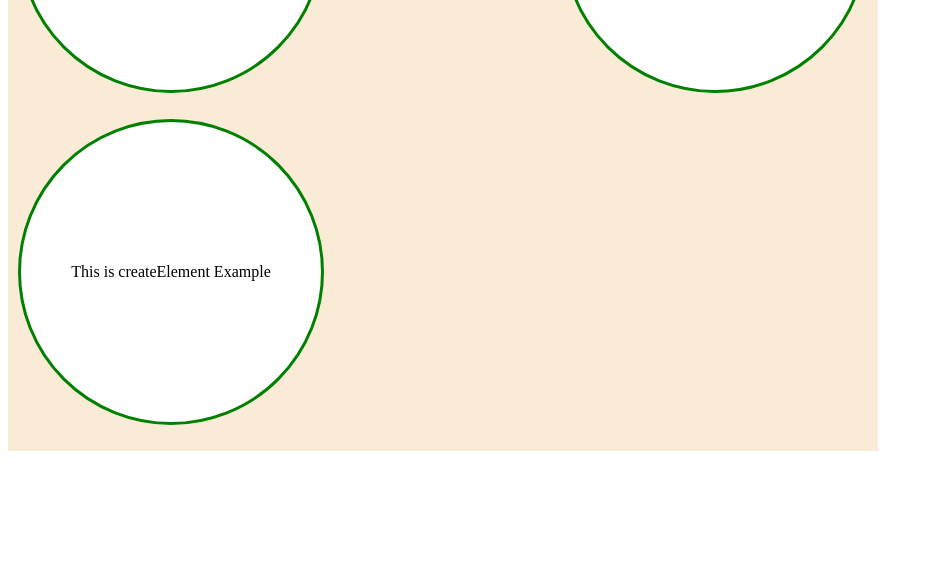
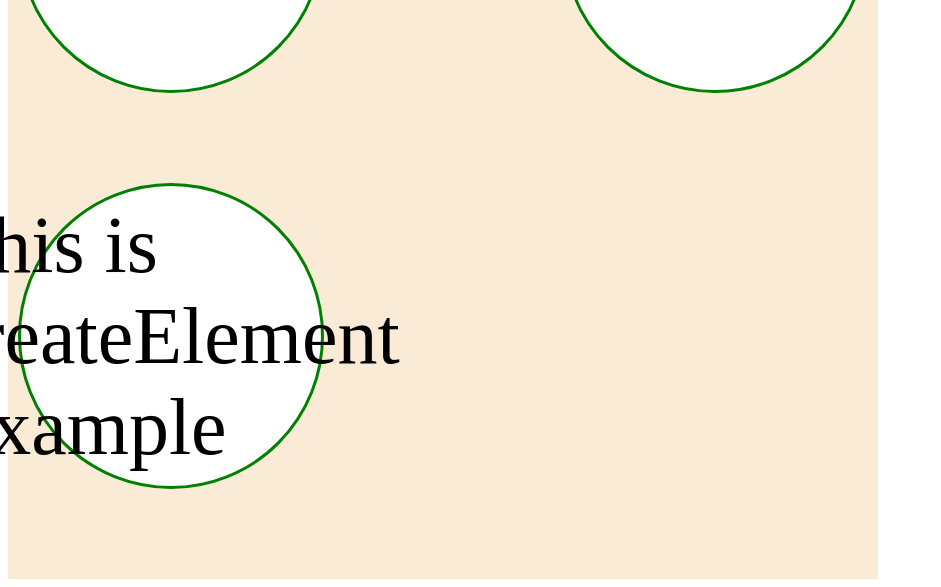
Before and after one commit to Krutarth146/Aryan_Mehra_JS, a plain HTML site: page index.html in a window 1280 px wide. Shown: the part 547-1134 px from the top of the page, without its empty margins (0-941 px from the left). Before the commit the page ends 1006 px from the top, so only its background shows below. Drawn offline with Linux system fonts and the light colour scheme.

Commit message:
Dom Manipulation

```diff
--- a/dom1.css
+++ b/dom1.css
@@ -19,6 +19,8 @@
     flex-shrink: 0;
     justify-content: center;
     align-items: center;
+    font-size: 5rem;
+    /* font-size: 32px; */
 }
 
 .round1{
```
